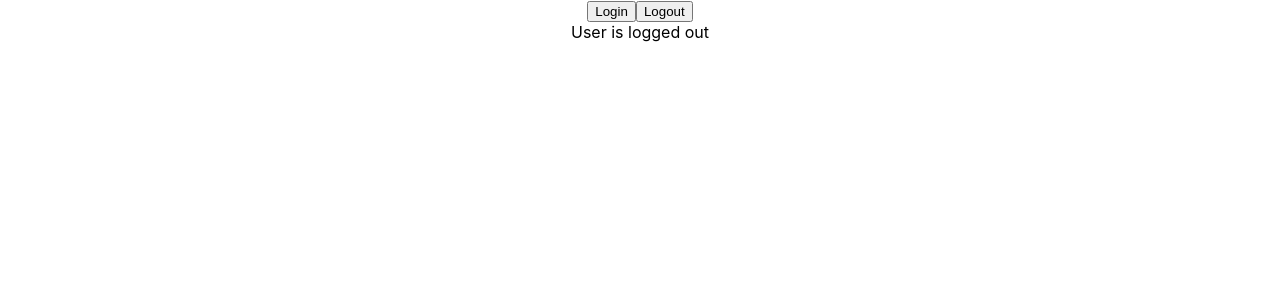
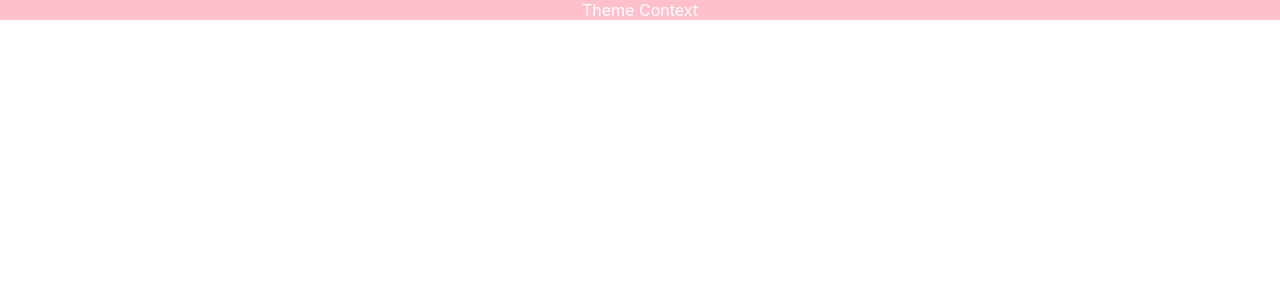
Before and after one commit to ayush-devshark/React-TypeScript, a React (Create React App) app: page / in a window 1280 px wide. Shown: the top 300 px of the page. Built offline with nearby package versions, Linux system fonts and the light colour scheme.

Commit message:
useContext when value is known

```diff
--- a/src/App.tsx
+++ b/src/App.tsx
@@ -10,6 +10,8 @@ import Button from './components/Button';
 import Input from './components/Input';
 import Container from './components/Container';
 import LoggedIn from './components/state/LoggedIn';
+import { ThemeContextProvider } from './components/context/ThemeContext';
+import Box from './components/context/Box';
 
 function App() {
     const personName = {
@@ -52,7 +54,10 @@ function App() {
                 value=''
             /> */}
             {/* <Container styles={{ border: '1px solid black' }} /> */}
-            <LoggedIn />
+            {/* <LoggedIn /> */}
+            <ThemeContextProvider>
+                <Box />
+            </ThemeContextProvider>
         </div>
     );
 }
--- /dev/null
+++ b/src/components/context/Box.tsx
@@ -0,0 +1,19 @@
+import React, { useContext } from 'react';
+import { ThemeContext } from './ThemeContext';
+
+const Box = () => {
+    const theme = useContext(ThemeContext);
+
+    return (
+        <div
+            style={{
+                backgroundColor: theme.primary.main,
+                color: theme.primary.text,
+            }}
+        >
+            Theme Context
+        </div>
+    );
+};
+
+export default Box;
--- /dev/null
+++ b/src/components/context/ThemeContext.tsx
@@ -0,0 +1,16 @@
+import { createContext } from 'react';
+import { theme } from './Theme';
+
+type ThemeContextProviderProps = {
+    children: React.ReactNode;
+};
+
+export const ThemeContext = createContext(theme);
+
+export const ThemeContextProvider = ({
+    children,
+}: ThemeContextProviderProps) => {
+    return (
+        <ThemeContext.Provider value={theme}>{children}</ThemeContext.Provider>
+    );
+};
--- /dev/null
+++ b/src/components/context/theme.ts
@@ -0,0 +1,10 @@
+export const theme = {
+    primary: {
+        main: 'pink',
+        text: '#fff',
+    },
+    secondary: {
+        main: 'black',
+        text: '#ccc',
+    },
+};
```
Also changed, not shown: 1 other file (tests, documents, lock files or other folders).
